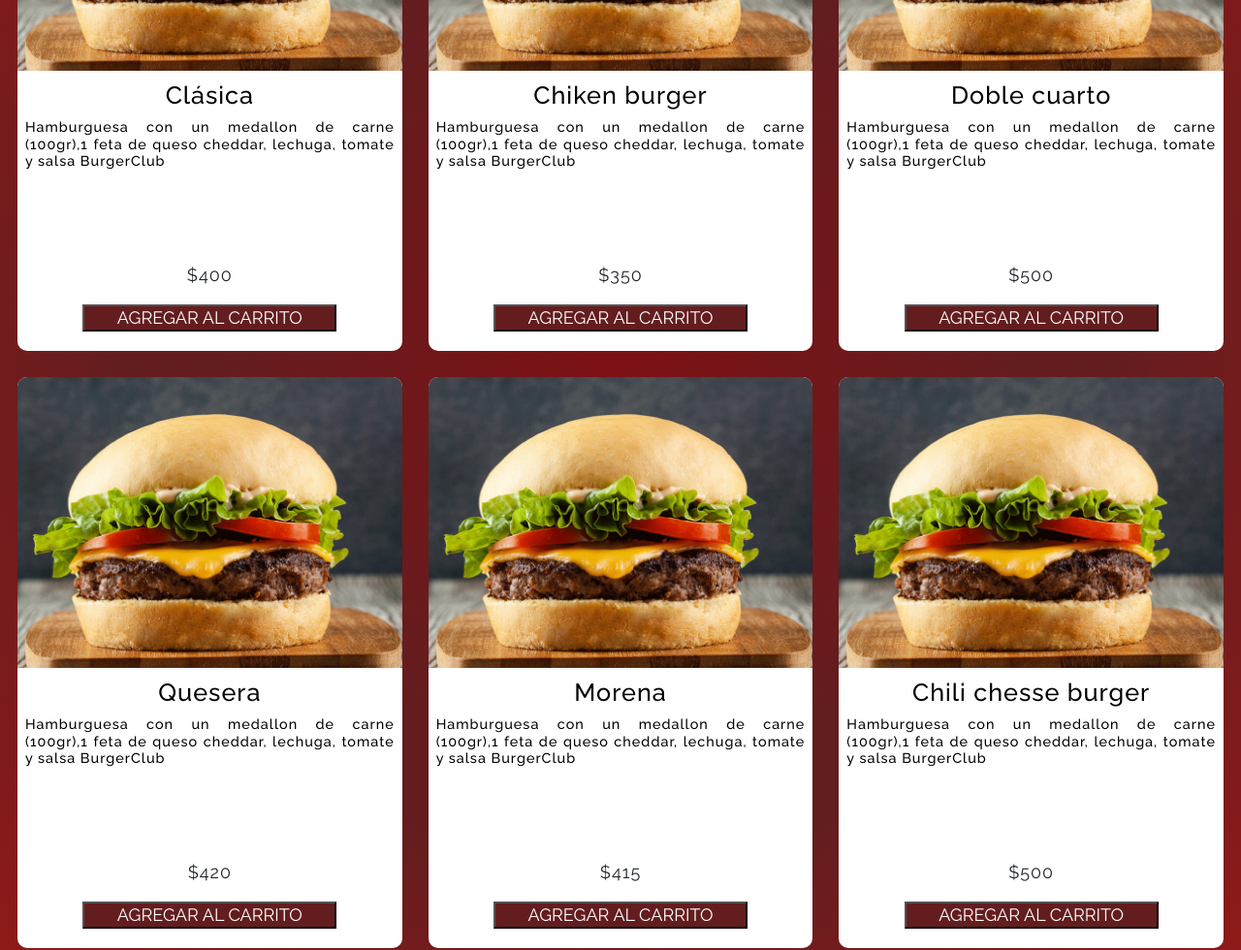
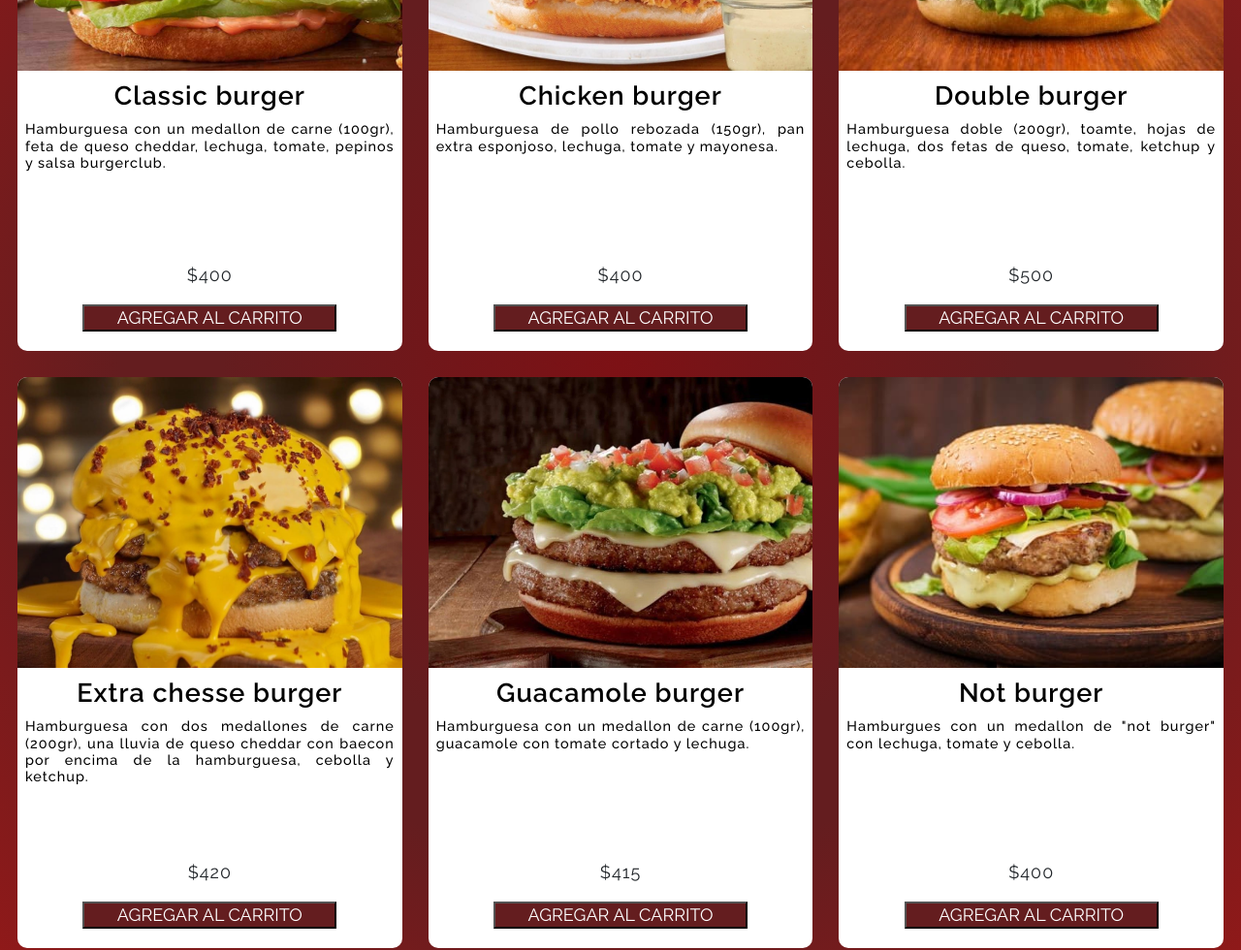
Before and after one commit to NicolasTolaba/Proyecto-Burger-club, a website: page pags/carta.html in a window 1280 px wide. Shown: the part 1080-2060 px from the top of the page at 97% size. Drawn offline with nearby package versions, Linux system fonts and the light colour scheme.

Commit message:
agregué imágenes y descripción en la página carta

```diff
--- a/css/sass/estilos.scss
+++ b/css/sass/estilos.scss
@@ -426,9 +426,10 @@ td{
 
             h2{
                 color: black;
-                font-size: 1.4rem;
+                font-size: 1.5rem;
                 text-align: center;
                 padding-top: 10px;
+                font-weight: 600;
             }
 
             h4{
--- a/pags/carta.html
+++ b/pags/carta.html
@@ -54,10 +54,10 @@
         <main id="mainCarta">
             <section id="burgerList">
                 <article id="burgerItem" class="efect">
-                    <img src="../img/imagenes/carta1.jpg" alt="Hamburguesa 1">
+                    <img src="../img/imagenes/bgclasic-min.jpg" alt="Hamburguesa clásica">
                     <div class="contenidoCarta">
-                        <h2>Clásica</h2>
-                        <h4>Hamburguesa con un medallon de carne (100gr),1 feta de queso cheddar, lechuga, tomate y salsa BurgerClub</h4>
+                        <h2>Classic burger</h2>
+                        <h4>Hamburguesa con un medallon de carne (100gr), feta de queso cheddar, lechuga, tomate, pepinos y salsa burgerclub.</h4>
                     </div>
                     <div id="precio">
                         <p>$400</p>
@@ -65,21 +65,21 @@
                     <button class="compra">AGREGAR AL CARRITO</button>
                 </article>
                 <article id="burgerItem" class="efect">
-                    <img src="../img/imagenes/carta1.jpg" alt="Hamburguesa 1">
+                    <img src="../img/imagenes/bgchicken-min.jpg" alt="Hamburguesa de pollo">
                     <div class="contenidoCarta">
-                        <h2>Chiken burger</h2>
-                        <h4>Hamburguesa con un medallon de carne (100gr),1 feta de queso cheddar, lechuga, tomate y salsa BurgerClub</h4>
+                        <h2>Chicken burger</h2>
+                        <h4>Hamburguesa de pollo rebozada (150gr), pan extra esponjoso, lechuga, tomate y mayonesa.</h4>
                     </div>
                     <div id="precio">
-                        <p>$350</p>
+                        <p>$400</p>
                     </div>
                     <button class="compra">AGREGAR AL CARRITO</button>
                 </article>
                 <article id="burgerItem" class="efect">
-                    <img src="../img/imagenes/carta1.jpg" alt="Hamburguesa 1">
+                    <img src="../img/imagenes/bgdoble-min.jpg" alt="Hamburguesa doble">
                     <div class="contenidoCarta">
-                        <h2>Doble cuarto</h2>
-                        <h4>Hamburguesa con un medallon de carne (100gr),1 feta de queso cheddar, lechuga, tomate y salsa BurgerClub</h4>
+                        <h2>Double burger</h2>
+                        <h4>Hamburguesa doble (200gr), toamte, hojas de lechuga, dos fetas de queso, tomate, ketchup y cebolla.</h4>
                     </div>
                     <div id="precio">
                         <p>$500</p>
@@ -87,10 +87,10 @@
                     <button class="compra">AGREGAR AL CARRITO</button>
                 </article>
                 <article id="burgerItem" class="efect">
-                    <img src="../img/imagenes/carta1.jpg" alt="Hamburguesa 1">
+                    <img src="../img/imagenes/bgquesera-min.jpg" alt="Hamburguesa 1">
                     <div class="contenidoCarta">
-                        <h2>Quesera</h2>
-                        <h4>Hamburguesa con un medallon de carne (100gr),1 feta de queso cheddar, lechuga, tomate y salsa BurgerClub</h4>
+                        <h2>Extra chesse burger</h2>
+                        <h4>Hamburguesa con dos medallones de carne (200gr), una lluvia de queso cheddar con baecon por encima de la hamburguesa, cebolla y ketchup.</h4>
                     </div>
                     <div id="precio">
                         <p>$420</p>
@@ -98,10 +98,10 @@
                     <button class="compra">AGREGAR AL CARRITO</button>
                 </article>
                 <article id="burgerItem" class="efect">
-                    <img src="../img/imagenes/carta1.jpg" alt="Hamburguesa 1">
+                    <img src="../img/imagenes/bgguacamole-min.jpg" alt="Hamburguesa 1">
                     <div class="contenidoCarta">
-                        <h2>Morena</h2>
-                        <h4>Hamburguesa con un medallon de carne (100gr),1 feta de queso cheddar, lechuga, tomate y salsa BurgerClub</h4>
+                        <h2>Guacamole burger</h2>
+                        <h4>Hamburguesa con un medallon de carne (100gr), guacamole con tomate cortado y lechuga.</h4>
                     </div>
                     <div id="precio">
                         <p>$415</p>
@@ -109,13 +109,13 @@
                     <button class="compra">AGREGAR AL CARRITO</button>
                 </article>
                 <article id="burgerItem" class="efect">
-                    <img src="../img/imagenes/carta1.jpg" alt="Hamburguesa 1">
+                    <img src="../img/imagenes/bgnot-min.jpg" alt="Hamburguesa 1">
                     <div class="contenidoCarta">
-                        <h2>Chili chesse burger</h2>
-                        <h4>Hamburguesa con un medallon de carne (100gr),1 feta de queso cheddar, lechuga, tomate y salsa BurgerClub</h4>
+                        <h2>Not burger</h2>
+                        <h4>Hamburgues con un medallon de "not burger" con lechuga, tomate y cebolla.</h4>
                     </div>
                     <div id="precio">
-                        <p>$500</p>
+                        <p>$400</p>
                     </div>
                     <button class="compra">AGREGAR AL CARRITO</button>
                 </article>
```
Also changed, not shown: css/estilos.css, img/imagenes/bgchicken-min.jpg (added), img/imagenes/bgclasic-min.jpg (added), img/imagenes/bgdoble-min.jpg (added), img/imagenes/bgguacamole-min.jpg (added), img/imagenes/bgnot-min.jpg (added), img/imagenes/bgquesera-min.jpg (added), img/imagenes/carta1.jpg (deleted), img/imagenes/carta2.jpg (deleted), img/imagenes/fondoburgermes.jpg (deleted), img/imagenes/hamburguesanosotros.jpg (deleted), img/imagenes/images.jpg (deleted), img/imagenes/platoconhamburguesas.jpg (deleted), 1 other file.
